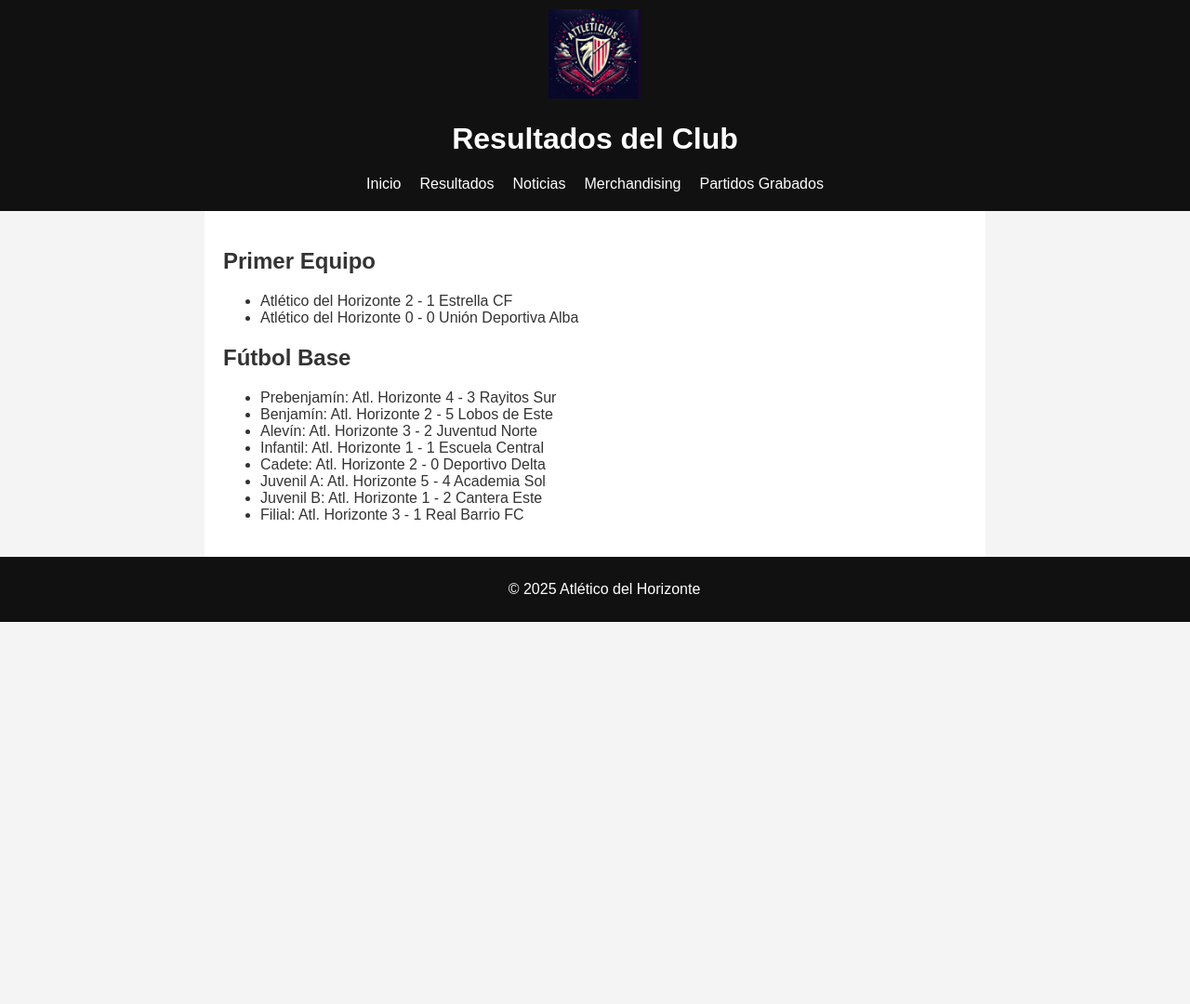
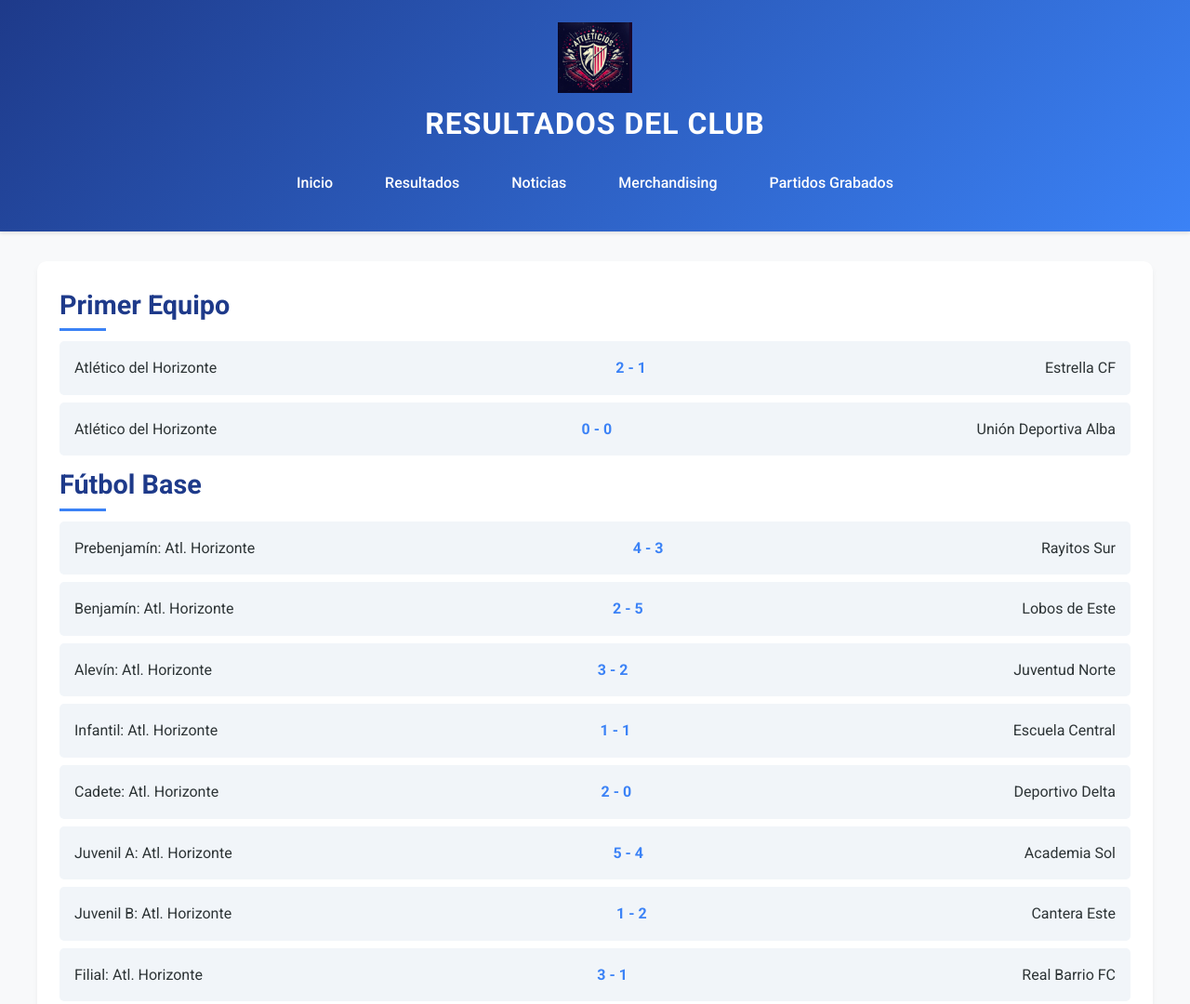
Before and after one commit to AdrianPRam/pagina-digitalizacion, a plain HTML site: page resultados.html in a window 1280 px wide. Shown: the top 1080 px of the page at 93% size. Before the commit the page ends 800 px from the top, so only its background shows below. Drawn offline with Linux system fonts and the light colour scheme.

Commit message:
mejora visual

```diff
--- a/css/estilo.css
+++ b/css/estilo.css
@@ -1,74 +1,271 @@
-body {
-    font-family: Arial, sans-serif;
+/* Reset and base styles */
+* {
   margin: 0;
   padding: 0;
-    background-color: #f4f4f4;
-    color: #333;
+  box-sizing: border-box;
 }
+
+body {
+  font-family: 'Roboto', Arial, sans-serif;
+  background-color: #f8f9fa;
+  color: #2d3436;
+  line-height: 1.6;
+}
+
+/* Header styles */
 header {
-    background-color: #111;
-    color: #fff;
-    padding: 10px 20px;
+  background: linear-gradient(135deg, #1e3a8a, #3b82f6);
+  color: #ffffff;
+  padding: 1.5rem 2rem;
+  box-shadow: 0 2px 4px rgba(0, 0, 0, 0.1);
+  position: sticky;
+  top: 0;
+  z-index: 1000;
+}
+
+header h1 {
+  font-size: 2rem;
   text-align: center;
+  margin: 0.5rem 0;
+  text-transform: uppercase;
+  letter-spacing: 1px;
 }
+
 .escudo {
-    width: 100px;
+  width: 80px;
   height: auto;
+  display: block;
+  margin: 0 auto;
+  transition: transform 0.3s ease;
 }
+
+.escudo:hover {
+  transform: scale(1.1);
+}
+
+/* Navigation styles */
 nav ul {
+  display: flex;
+  justify-content: center;
+  gap: 1.5rem;
+  list-style: none;
+  padding: 1rem 0;
+}
+
+nav a {
+  color: #ffffff;
+  text-decoration: none;
+  font-weight: 500;
+  padding: 0.5rem 1rem;
+  border-radius: 5px;
+  transition: background-color 0.3s ease, color 0.3s ease;
+}
+
+nav a:hover {
+  background-color: #ffffff;
+  color: #1e3a8a;
+}
+
+/* Main content styles */
+main {
+  max-width: 1200px;
+  margin: 2rem auto;
+  padding: 1.5rem;
+  background-color: #ffffff;
+  border-radius: 10px;
+  box-shadow: 0 4px 6px rgba(0, 0, 0, 0.05);
+}
+
+/* Section headings */
+h2 {
+  color: #1e3a8a;
+  font-size: 1.8rem;
+  margin-bottom: 1rem;
+  position: relative;
+}
+
+h2::after {
+  content: '';
+  width: 50px;
+  height: 3px;
+  background-color: #3b82f6;
+  position: absolute;
+  bottom: -5px;
+  left: 0;
+}
+
+/* Welcome section */
+.bienvenida {
+  text-align: center;
+  padding: 2rem;
+  background: linear-gradient(to bottom, #e6f3ff, #ffffff);
+  border-radius: 10px;
+  margin-bottom: 2rem;
+}
+
+.bienvenida p {
+  max-width: 600px;
+  margin: 1rem auto;
+  color: #4b5563;
+}
+
+.campo-img {
+  max-width: 100%;
+  border-radius: 10px;
+  box-shadow: 0 4px 8px rgba(0, 0, 0, 0.1);
+  transition: transform 0.3s ease;
+}
+
+.campo-img:hover {
+  transform: translateY(-5px);
+}
+
+/* Results list */
+.resultados-lista {
   list-style: none;
   padding: 0;
-    margin: 10px 0;
+}
+
+.resultados-lista li {
+  background-color: #f1f5f9;
+  padding: 1rem;
+  margin: 0.5rem 0;
+  border-radius: 5px;
   display: flex;
-    justify-content: center;
-    gap: 20px;
+  justify-content: space-between;
+  align-items: center;
+  transition: background-color 0.3s ease;
 }
-  nav a {
-    color: #fff;
-    text-decoration: none;
+
+.resultados-lista li:hover {
+  background-color: #e2e8f0;
 }
-  main {
-    padding: 20px;
-    background-color: #fff;
-    max-width: 800px;
-    margin: auto;
+
+.resultados-lista li span.score {
+  font-weight: bold;
+  color: #3b82f6;
 }
-  footer {
-    text-align: center;
-    padding: 10px;
-    background-color: #111;
-    color: white;
-    position: relative;
-    bottom: 0;
-    width: 100%;
-  }
+
+/* Merchandising products */
 .productos {
   display: grid;
-    grid-template-columns: repeat(auto-fit, minmax(150px, 1fr));
-    gap: 20px;
-    margin-top: 20px;
+  grid-template-columns: repeat(auto-fit, minmax(200px, 1fr));
+  gap: 1.5rem;
+  margin-top: 1.5rem;
 }
+
 .producto {
+  background: #ffffff;
+  padding: 1rem;
+  border-radius: 10px;
   text-align: center;
-    background: #eee;
-    padding: 10px;
-    border-radius: 10px;
+  box-shadow: 0 2px 4px rgba(0, 0, 0, 0.1);
+  transition: transform 0.3s ease, box-shadow 0.3s ease;
 }
+
+.producto:hover {
+  transform: translateY(-5px);
+  box-shadow: 0 4px 8px rgba(0, 0, 0, 0.15);
+}
+
 .producto img {
   max-width: 100%;
   height: auto;
   border-radius: 5px;
 }
+
+.producto button {
+  background-color: #3b82f6;
+  color: #ffffff;
+  border: none;
+  padding: 0.5rem 1rem;
+  border-radius: 5px;
+  cursor: pointer;
+  font-weight: 500;
+  transition: background-color 0.3s ease;
+}
+
+.producto button:hover {
+  background-color: #1e40af;
+}
+
+/* Cart section */
 #carrito {
-    margin-top: 30px;
-    padding: 10px;
-    background-color: #ddd;
+  margin-top: 2rem;
+  padding: 1.5rem;
+  background-color: #f1f5f9;
   border-radius: 10px;
 }
+
 #carrito ul {
   list-style: none;
   padding: 0;
 }
+
 #carrito li {
-    margin: 5px 0;
+  margin: 0.5rem 0;
+  padding: 0.5rem;
+  background-color: #ffffff;
+  border-radius: 5px;
 }
+
+/* Articles in noticias.html */
+article {
+  margin-bottom: 1.5rem;
+  padding: 1rem;
+  background-color: #f8fafc;
+  border-radius: 5px;
+  transition: background-color 0.3s ease;
+}
+
+article:hover {
+  background-color: #e6f3ff;
+}
+
+/* Footer styles */
+footer {
+  background-color: #1e3a8a;
+  color: #ffffff;
+  text-align: center;
+  padding: 1rem;
+  margin-top: 2rem;
+}
+
+/* Responsive design */
+@media (max-width: 768px) {
+  header h1 {
+    font-size: 1.5rem;
+  }
+
+  nav ul {
+    flex-direction: column;
+    gap: 0.5rem;
+  }
+
+  .escudo {
+    width: 60px;
+  }
+
+  main {
+    margin: 1rem;
+    padding: 1rem;
+  }
+
+  .productos {
+    grid-template-columns: repeat(auto-fit, minmax(150px, 1fr));
+  }
+}
+
+@media (max-width: 480px) {
+  header {
+    padding: 1rem;
+  }
+
+  .bienvenida {
+    padding: 1rem;
+  }
+
+  h2 {
+    font-size: 1.5rem;
+  }
+}
--- a/resultados.html
+++ b/resultados.html
@@ -2,8 +2,11 @@
 <html lang="es">
 <head>
   <meta charset="UTF-8">
+  <meta name="viewport" content="width=device-width, initial-scale=1.0">
   <title>Resultados - Atlético del Horizonte</title>
   <link rel="stylesheet" href="css/estilo.css">
+  <link rel="icon" href="img/escudo.png" type="image/png">
+  <link href="https://fonts.googleapis.com/css2?family=Roboto:wght@400;500;700&display=swap" rel="stylesheet">
 </head>
 <body>
   <header>
@@ -21,20 +24,20 @@
   </header>
   <main>
     <h2>Primer Equipo</h2>
-    <ul>
-      <li>Atlético del Horizonte 2 - 1 Estrella CF</li>
-      <li>Atlético del Horizonte 0 - 0 Unión Deportiva Alba</li>
+    <ul class="resultados-lista">
+      <li>Atlético del Horizonte <span class="score">2 - 1</span> Estrella CF</li>
+      <li>Atlético del Horizonte <span class="score">0 - 0</span> Unión Deportiva Alba</li>
     </ul>
     <h2>Fútbol Base</h2>
-    <ul>
-      <li>Prebenjamín: Atl. Horizonte 4 - 3 Rayitos Sur</li>
-      <li>Benjamín: Atl. Horizonte 2 - 5 Lobos de Este</li>
-      <li>Alevín: Atl. Horizonte 3 - 2 Juventud Norte</li>
-      <li>Infantil: Atl. Horizonte 1 - 1 Escuela Central</li>
-      <li>Cadete: Atl. Horizonte 2 - 0 Deportivo Delta</li>
-      <li>Juvenil A: Atl. Horizonte 5 - 4 Academia Sol</li>
-      <li>Juvenil B: Atl. Horizonte 1 - 2 Cantera Este</li>
-      <li>Filial: Atl. Horizonte 3 - 1 Real Barrio FC</li>
+    <ul class="resultados-lista">
+      <li>Prebenjamín: Atl. Horizonte <span class="score">4 - 3</span> Rayitos Sur</li>
+      <li>Benjamín: Atl. Horizonte <span class="score">2 - 5</span> Lobos de Este</li>
+      <li>Alevín: Atl. Horizonte <span class="score">3 - 2</span> Juventud Norte</li>
+      <li>Infantil: Atl. Horizonte <span class="score">1 - 1</span> Escuela Central</li>
+      <li>Cadete: Atl. Horizonte <span class="score">2 - 0</span> Deportivo Delta</li>
+      <li>Juvenil A: Atl. Horizonte <span class="score">5 - 4</span> Academia Sol</li>
+      <li>Juvenil B: Atl. Horizonte <span class="score">1 - 2</span> Cantera Este</li>
+      <li>Filial: Atl. Horizonte <span class="score">3 - 1</span> Real Barrio FC</li>
     </ul>
   </main>
   <footer>
```
Also changed, not shown: index.html (+3 -14 lines). Lines whose indentation alone changed are shown as unchanged.
